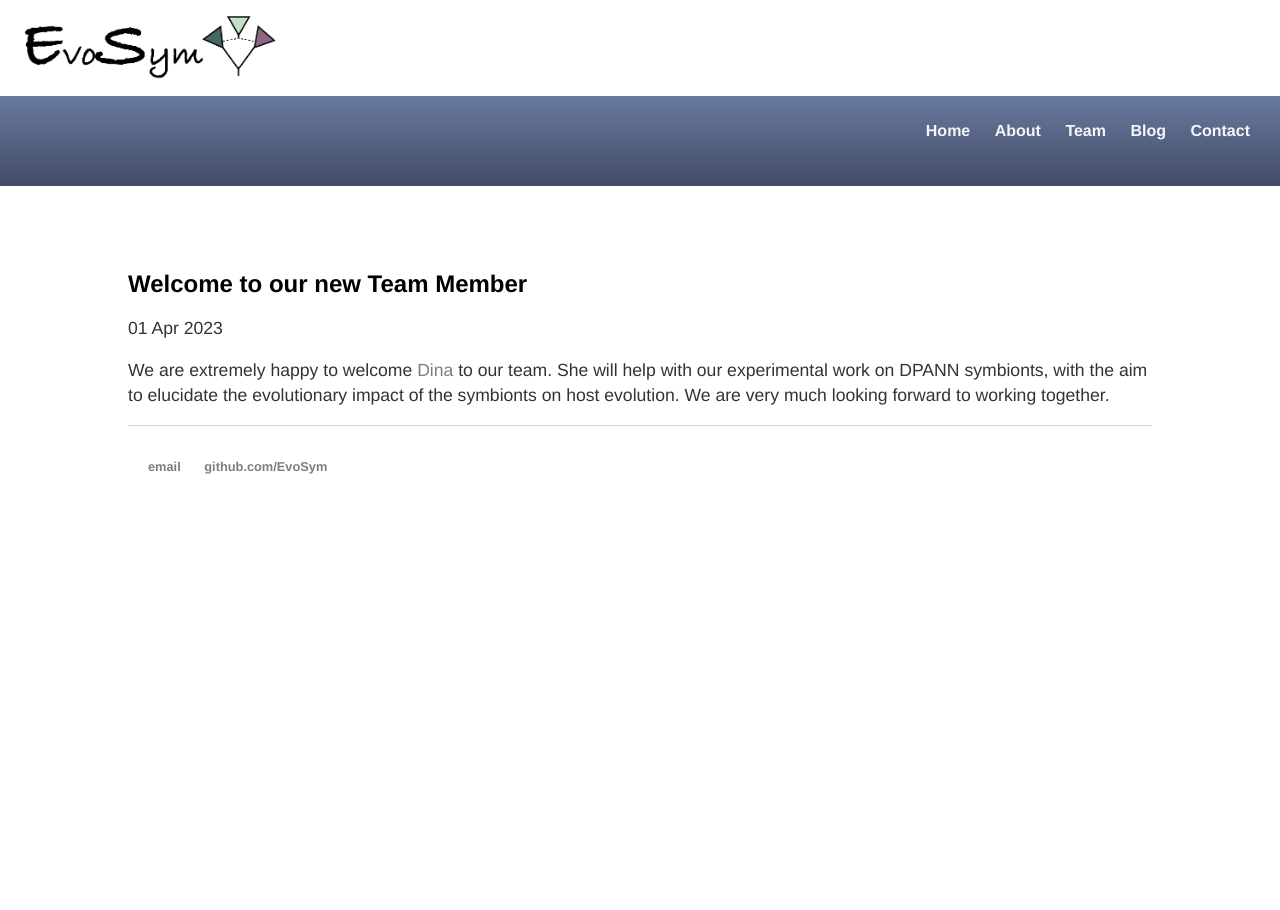
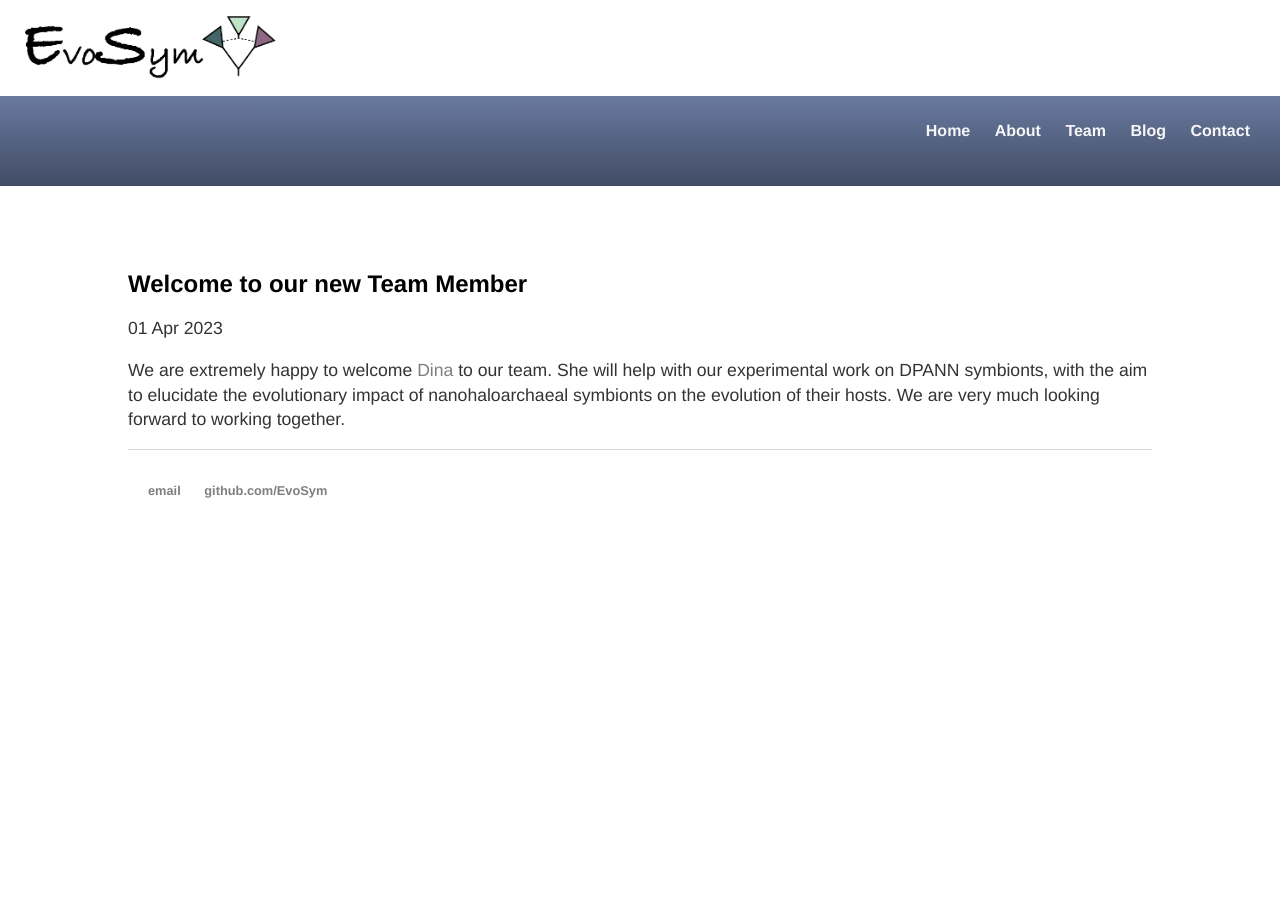
Before and after one commit to EvoSym/EvoSym.github.io, a Jekyll site: the page built from _posts/2023-04-01-New-Team-Member.md, in a window 1280 px wide. Built offline with Jekyll 4.4.1, drawn with Linux system fonts in a browser that asks for light colours.

Commit message:
Update 2023-04-01-New-Team-Member.md

```diff
--- a/_posts/2023-04-01-New-Team-Member.md
+++ b/_posts/2023-04-01-New-Team-Member.md
@@ -4,4 +4,4 @@ title: "Welcome to our new Team Member"
 date: 2023-04-01
 ---
 
-We are extremely happy to welcome <a href="https://www.nioz.nl/en/about/organisation/staff/dina-castillo-boukhchtaber">Dina</a> to our team. She will help with our experimental work on DPANN symbionts, with the aim to elucidate the evolutionary impact of the symbionts on host evolution. We are very much looking forward to working together. <br/>
+We are extremely happy to welcome <a href="https://www.nioz.nl/en/about/organisation/staff/dina-castillo-boukhchtaber">Dina</a> to our team. She will help with our experimental work on DPANN symbionts, with the aim to elucidate the evolutionary impact of nanohaloarchaeal symbionts on the evolution of their hosts. We are very much looking forward to working together. <br/>
```
